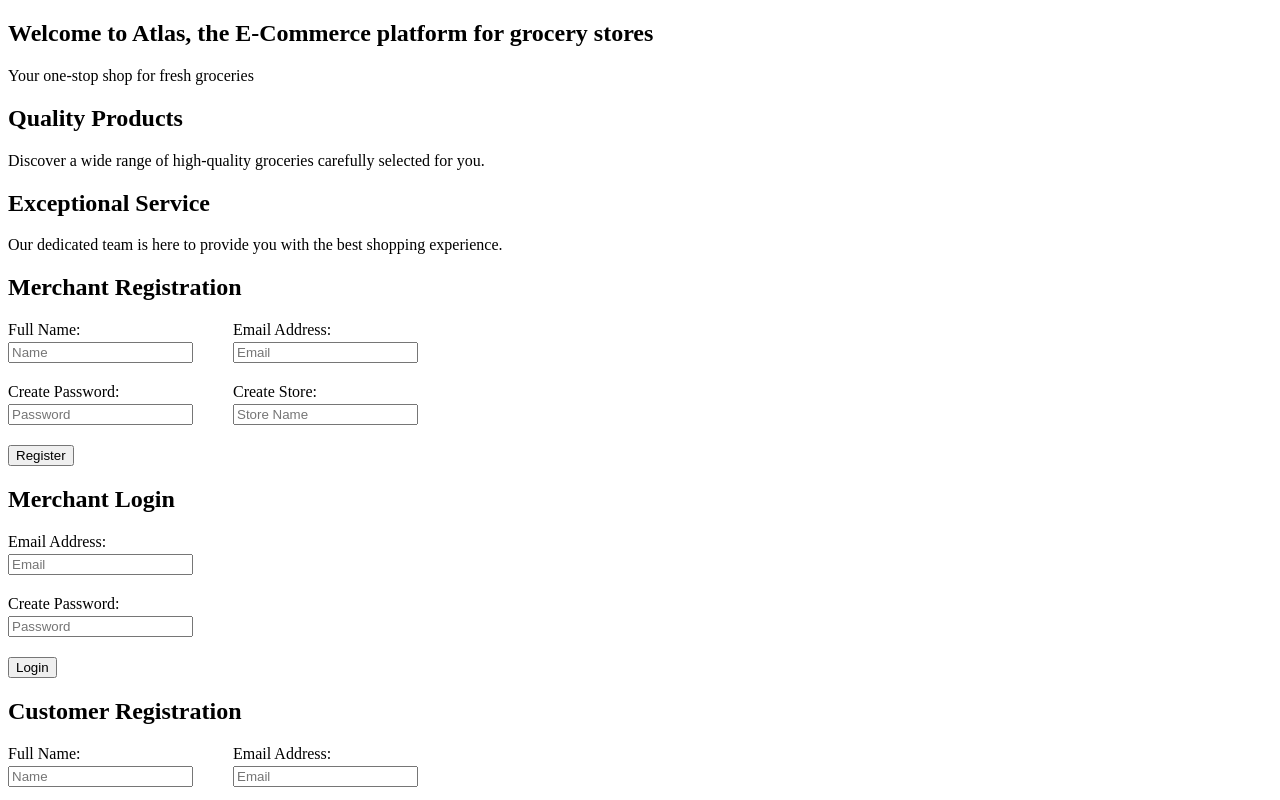
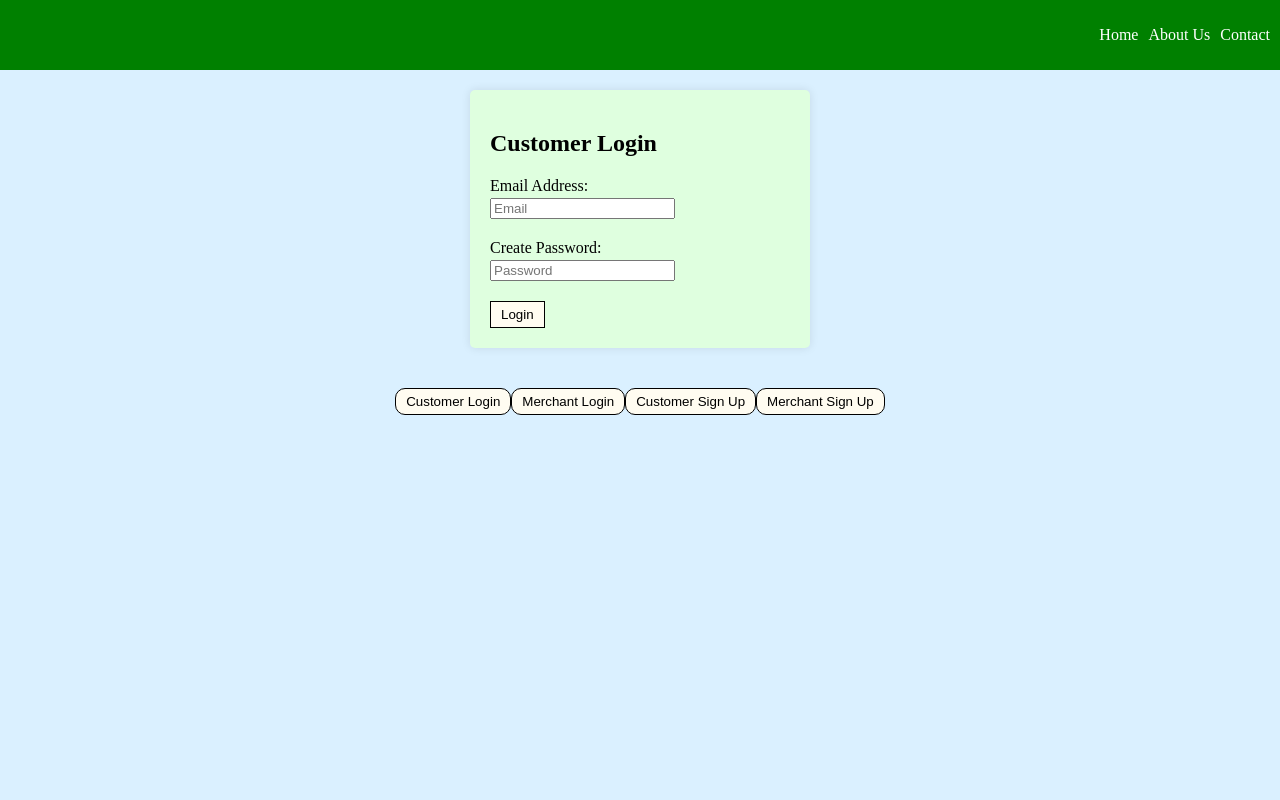
Before and after one commit to riceandbeans35/fullstack, a React (Create React App) app in the folder client/: page / in a window 1280 px wide. Shown: the top 800 px of the page. Built offline with nearby package versions, Linux system fonts and the light colour scheme.

Commit message:
Added styles to the landing page. Added styles to the about us page. Added styles to the contact page.

```diff
--- a/client/src/components/CustomerLogin.js
+++ b/client/src/components/CustomerLogin.js
@@ -1,6 +1,8 @@
 import React, { useState } from "react";
 import Axios from "axios";
 import { useNavigate } from "react-router-dom";
+import "../styles/LandingPage.css";
+import "../styles/Buttons.css";
 
 const CustomerLogin = ({ onLogin }) => {
   const [email, setEmail] = useState("");
@@ -32,7 +34,7 @@
   };
 
   return (
-    <div>
+    <div className="login-registration-box">
       <h2>Customer Login</h2>
       <div>
         <div className="form-group">
@@ -62,6 +64,7 @@
         onClick={() => {
           sendLoginDataToServer();
         }}
+        className="landing-page-button"
       >
         Login
       </button>
--- a/client/src/components/CustomerRegistrationForm.js
+++ b/client/src/components/CustomerRegistrationForm.js
@@ -1,6 +1,8 @@
 import React, { useState } from "react";
 import Axios from "axios";
 import "../styles/RegistrationForm.css";
+import "../styles/LandingPage.css";
+import "../styles/Buttons.css";
 
 function CustomerRegistrationForm() {
   const [name, setName] = useState("");
@@ -48,7 +50,7 @@
   };
 
   return (
-    <div>
+    <div className="login-registration-box">
       <h2>Customer Registration</h2>
       <div className="form-container">
         <div className="form-group">
@@ -87,7 +89,12 @@
           {errors.password && <div className="error">{errors.password}</div>}
         </div>
       </div>
-      <button onClick={sendCustomerDataToServer}>Register</button>
+      <button
+        onClick={sendCustomerDataToServer}
+        className="landing-page-button"
+      >
+        Register
+      </button>
     </div>
   );
 }
--- /dev/null
+++ b/client/src/components/LandingPageNavbar.js
@@ -0,0 +1,23 @@
+import React from "react";
+import { Link } from "react-router-dom";
+import "../styles/Navbar.css";
+
+const LandingPageNavbar = () => {
+  return (
+    <nav className="navbar">
+      <ul>
+        <li>
+          <Link to={"/"}>Home</Link>
+        </li>
+        <li>
+          <Link to={"/aboutus"}>About Us</Link>
+        </li>
+        <li>
+          <Link to={"/contact"}>Contact</Link>
+        </li>
+      </ul>
+    </nav>
+  );
+};
+
+export default LandingPageNavbar;
--- a/client/src/components/MerchantLogin.js
+++ b/client/src/components/MerchantLogin.js
@@ -1,6 +1,8 @@
 import React, { useState } from "react";
 import Axios from "axios";
 import { useNavigate } from "react-router-dom";
+import "../styles/LandingPage.css";
+import "../styles/Buttons.css";
 
 const MerchantLogin = ({ onLogin }) => {
   const [email, setEmail] = useState("");
@@ -32,7 +34,7 @@
   };
 
   return (
-    <div>
+    <div className="login-registration-box">
       <h2>Merchant Login</h2>
       <div>
         <div className="form-group">
@@ -62,6 +64,7 @@
         onClick={() => {
           sendLoginDataToServer();
         }}
+        className="landing-page-button"
       >
         Login
       </button>
--- a/client/src/components/MerchantRegistrationForm.js
+++ b/client/src/components/MerchantRegistrationForm.js
@@ -1,6 +1,8 @@
 import React, { useState } from "react";
 import Axios from "axios";
 import "../styles/RegistrationForm.css";
+import "../styles/LandingPage.css";
+import "../styles/Buttons.css";
 
 function RegistrationForm() {
   const [name, setName] = useState("");
@@ -54,7 +56,7 @@
   };
 
   return (
-    <div>
+    <div className="login-registration-box">
       <h2>Merchant Registration</h2>
       <div className="form-container">
         <div className="form-group">
@@ -103,7 +105,12 @@
           {errors.store && <div className="error">{errors.store}</div>}
         </div>
       </div>
-      <button onClick={sendMerchantDataToServer}>Register</button>
+      <button
+        onClick={sendMerchantDataToServer}
+        className="landing-page-button"
+      >
+        Register
+      </button>
     </div>
   );
 }
--- a/client/src/pages/AboutUs.js
+++ b/client/src/pages/AboutUs.js
@@ -1,12 +1,16 @@
 import React from "react";
+import LandingPageNavbar from "../components/LandingPageNavbar";
+import "../styles/LandingPage.css";
 
 const AboutUs = () => {
   return (
-    <div className="about-us">
-      <h1>About Atlas Grocery Store</h1>
+    <div>
+      <LandingPageNavbar />
+      <div className="login-registration-box">
+        <h1 className="center">About Atlas</h1>
         <p>
-        Atlas Grocery Store is your trusted online destination for fresh and
-        quality groceries. Our mission is to provide a seamless and convenient
+          Atlas is your trusted online destination for fresh and quality
+          groceries. Our mission is to provide a seamless and convenient
           shopping experience, allowing you to shop for your favorite groceries
           from the comfort of your home.
         </p>
@@ -17,14 +21,15 @@
         </p>
         <p>
           What sets us apart is our dedication to exceptional customer service.
-        Our team is here to assist you every step of the way, from browsing our
-        extensive product selection to the timely delivery of your order.
+          Our team is here to assist you every step of the way, from browsing
+          our extensive product selection to the timely delivery of your order.
         </p>
         <p>
           Thank you for choosing Atlas Grocery Store. We look forward to serving
           you and becoming your go-to destination for all your grocery needs.
         </p>
       </div>
+    </div>
   );
 };
 
--- a/client/src/pages/Contact.js
+++ b/client/src/pages/Contact.js
@@ -1,18 +1,23 @@
 import React from "react";
+import LandingPageNavbar from "../components/LandingPageNavbar";
+import "../styles/LandingPage.css";
 
 const ContactPage = () => {
   return (
-    <div className="contact-page">
+    <div>
+      <LandingPageNavbar />
+      <div className="login-registration-box">
         <h1>Contact Us</h1>
         <p>
-        If you have any questions or inquiries, please feel free to reach out to
-        us:
+          If you have any questions or inquiries, please feel free to reach out
+          to us:
         </p>
 
-      <div className="contact-info">
+        <div>
           <p>Email: contact@atlas.com</p>
           <p>Phone: +1 (555) 374-8532</p>
           <p>Address: 123 Atlas Street, Atlas, USA</p>
+        </div>
       </div>
     </div>
   );
--- a/client/src/pages/LandingPage.js
+++ b/client/src/pages/LandingPage.js
@@ -1,47 +1,65 @@
 import React from "react";
+import { useState } from "react";
 import MerchantRegistrationForm from "../components/MerchantRegistrationForm";
 import MerchantLogin from "../components/MerchantLogin";
 import CustomerRegistrationForm from "../components/CustomerRegistrationForm";
 import CustomerLogin from "../components/CustomerLogin";
+import LandingPageNavbar from "../components/LandingPageNavbar";
 import "../styles/LandingPage.css";
+import "../styles/Buttons.css";
 
 const LandingPage = () => {
+  const [activeComponent, setActiveComponent] = useState("customerLogin");
+
+  const renderComponent = () => {
+    switch (activeComponent) {
+      case "customerLogin":
+        return <CustomerLogin />;
+      case "merchantLogin":
+        return <MerchantLogin />;
+      case "customerSignUp":
+        return <CustomerRegistrationForm />;
+      case "merchantSignUp":
+        return <MerchantRegistrationForm />;
+      default:
+        return <CustomerLogin />;
+    }
+  };
+
   return (
-    <div className="landing-page">
-      <section className="hero">
-        <div className="hero-content">
-          <h1>Welcome to Atlas, the E-Commerce platform for grocery stores</h1>
-          <p>Your one-stop shop for fresh groceries</p>
+    <div className="landing-page-container">
+      <LandingPageNavbar />
+      <div>
+        <div>
+          <div className="customer-section">{renderComponent()}</div>
+          <div className="customer-section">
+            <button
+              onClick={() => setActiveComponent("customerLogin")}
+              className="bottom-landing-page-buttons"
+            >
+              Customer Login
+            </button>
+            <button
+              onClick={() => setActiveComponent("merchantLogin")}
+              className="bottom-landing-page-buttons"
+            >
+              Merchant Login
+            </button>
+            <button
+              onClick={() => setActiveComponent("customerSignUp")}
+              className="bottom-landing-page-buttons"
+            >
+              Customer Sign Up
+            </button>
+            <button
+              onClick={() => setActiveComponent("merchantSignUp")}
+              className="bottom-landing-page-buttons"
+            >
+              Merchant Sign Up
+            </button>
+          </div>
         </div>
-      </section>
-      <section className="features">
-        <div className="feature">
-          <h2>Quality Products</h2>
-          <p>
-            Discover a wide range of high-quality groceries carefully selected
-            for you.
-          </p>
-        </div>
-        <div className="feature">
-          <h2>Exceptional Service</h2>
-          <p>
-            Our dedicated team is here to provide you with the best shopping
-            experience.
-          </p>
-          <MerchantRegistrationForm />
-          <MerchantLogin />
-          <CustomerRegistrationForm />
-          <CustomerLogin />
-        </div>
-      </section>
-      <footer>
-        <div className="footer-links">
-          <a href="/aboutus" style={{ marginRight: "10px" }}>
-            About Us
-          </a>
-          <a href="/contact">Contact</a>
-        </div>
-      </footer>
+      </div>
     </div>
   );
 };
--- a/client/src/styles/Buttons.css
+++ b/client/src/styles/Buttons.css
@@ -7,7 +7,32 @@
   border-radius: 10px;
 }
 
+.landing-page-button {
+  background-color: rgb(255, 252, 241);
+  color: rgb(0, 0, 0);
+  padding: 5px 10px;
+  border: 1px solid black;
+  cursor: pointer;
+}
+
+.bottom-landing-page-buttons {
+  background-color: rgb(255, 252, 241);
+  color: rgb(0, 0, 0);
+  padding: 5px 10px;
+  border: 1px solid black;
+  border-radius: 10px;
+  cursor: pointer;
+}
+
 .button:hover {
+  background-color: rgb(240, 220, 181);
+}
+
+.login-button:hover {
+  background-color: rgb(240, 220, 181);
+}
+
+.bottom-landing-page-buttons:hover {
   background-color: rgb(240, 220, 181);
 }
 
--- a/client/src/styles/LandingPage.css
+++ b/client/src/styles/LandingPage.css
@@ -1,4 +1,30 @@
-.footer-links {
-  margin-top: 20px;
-  margin-right: 10px;
+.merchant-section {
+  background-color: #c9ffc5;
+  padding: 20px;
+  display: flex;
+  justify-content: center;
 }
+
+.customer-section {
+  background-color: #daf0ff;
+  color: rgb(0, 0, 0);
+  padding: 20px;
+  display: flex;
+  justify-content: center;
+}
+
+body {
+  background-color: #daf0ff;
+  margin: 0;
+  padding: 0;
+}
+
+.login-registration-box {
+  background-color: rgb(223, 255, 223);
+  width: 300px;
+  margin: 0 auto;
+  padding: 20px;
+  border-radius: 5px;
+  box-shadow: 0 0 10px rgba(0, 0, 0, 0.1);
+  z-index: 3;
+}
--- a/client/src/styles/Navbar.css
+++ b/client/src/styles/Navbar.css
@@ -16,3 +16,8 @@
   color: white;
   text-decoration: none;
 }
+
+.center {
+  display: flex;
+  justify-content: center;
+}
```
Lines whose indentation alone changed are shown as unchanged.
